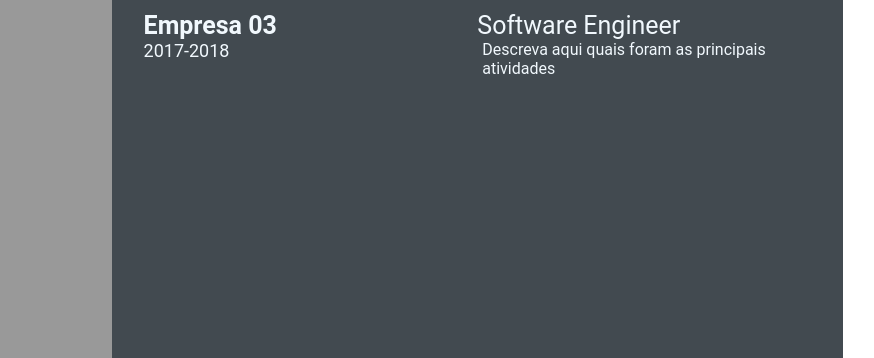
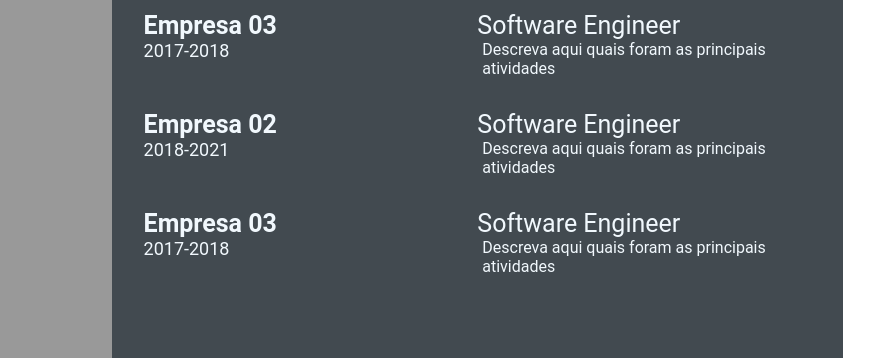
Before and after one commit to theblackantonucci/EBAC, a plain HTML site: page index.html in a window 1280 px wide. Shown: the part 405-763 px from the top of the page, 309-1183 px from the left. Drawn offline with Linux system fonts and the light colour scheme.

Commit message:
exp section fim

```diff
--- a/index.html
+++ b/index.html
@@ -97,6 +97,30 @@
                             </p>
                         </div>
                     </div>
+                    <div class="experience-contents">
+                        <div class="exp-left">
+                            <p class="exp-company-name">Empresa 02</p>
+                            <p class="exp-time-period">2018-2021</p>
+                        </div>
+                        <div class="exp-right">
+                            <p class="exp-position">Software Engineer</p>
+                            <p class="exp-desc">
+                                Descreva aqui quais foram as principais atividades
+                            </p>
+                        </div>
+                    </div>
+                    <div class="experience-contents">
+                        <div class="exp-left">
+                            <p class="exp-company-name">Empresa 03</p>
+                            <p class="exp-time-period">2017-2018</p>
+                        </div>
+                        <div class="exp-right">
+                            <p class="exp-position">Software Engineer</p>
+                            <p class="exp-desc">
+                                Descreva aqui quais foram as principais atividades
+                            </p>
+                        </div>
+                    </div>
                 </section>
                 <!-- fim experiencia -->
             </div>
```
